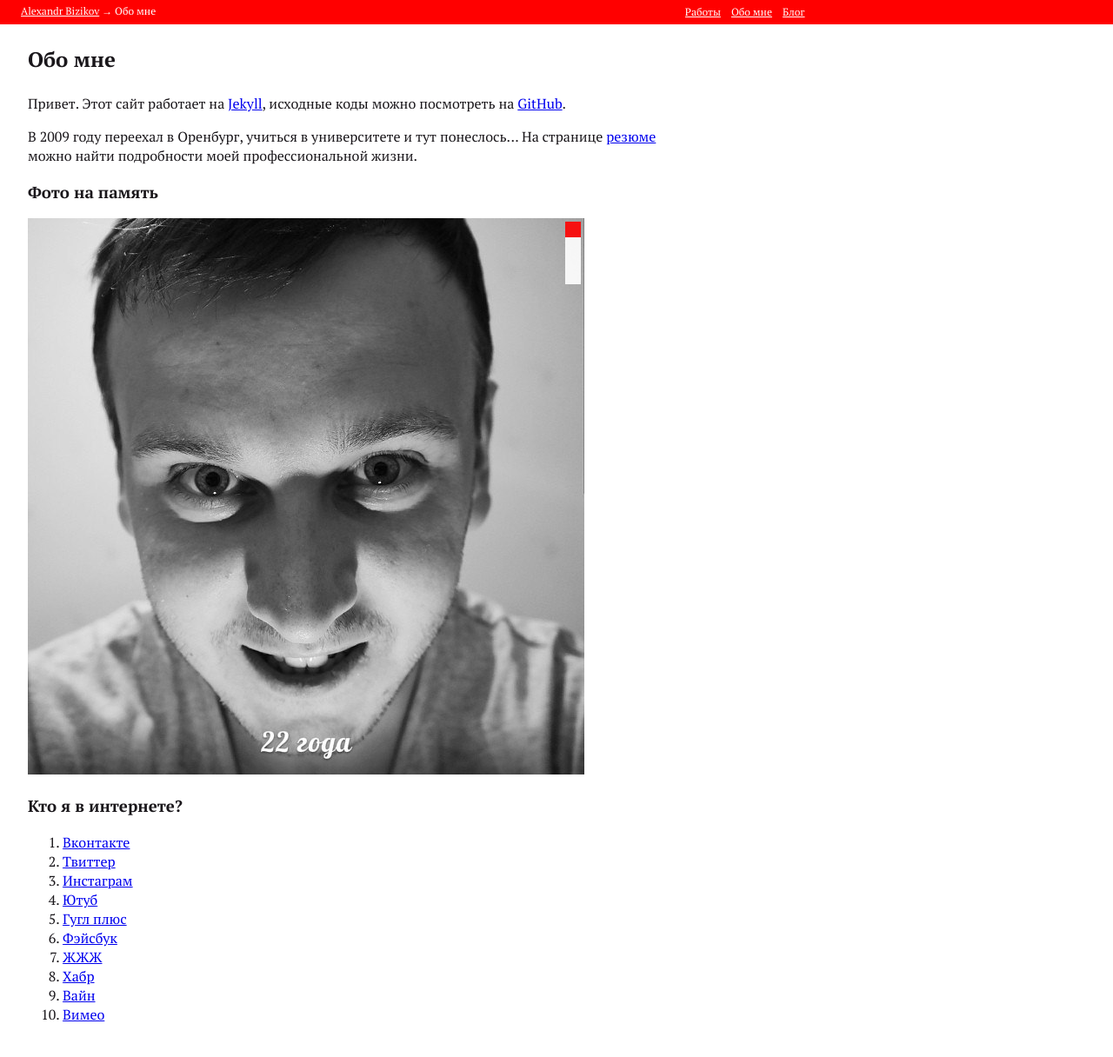
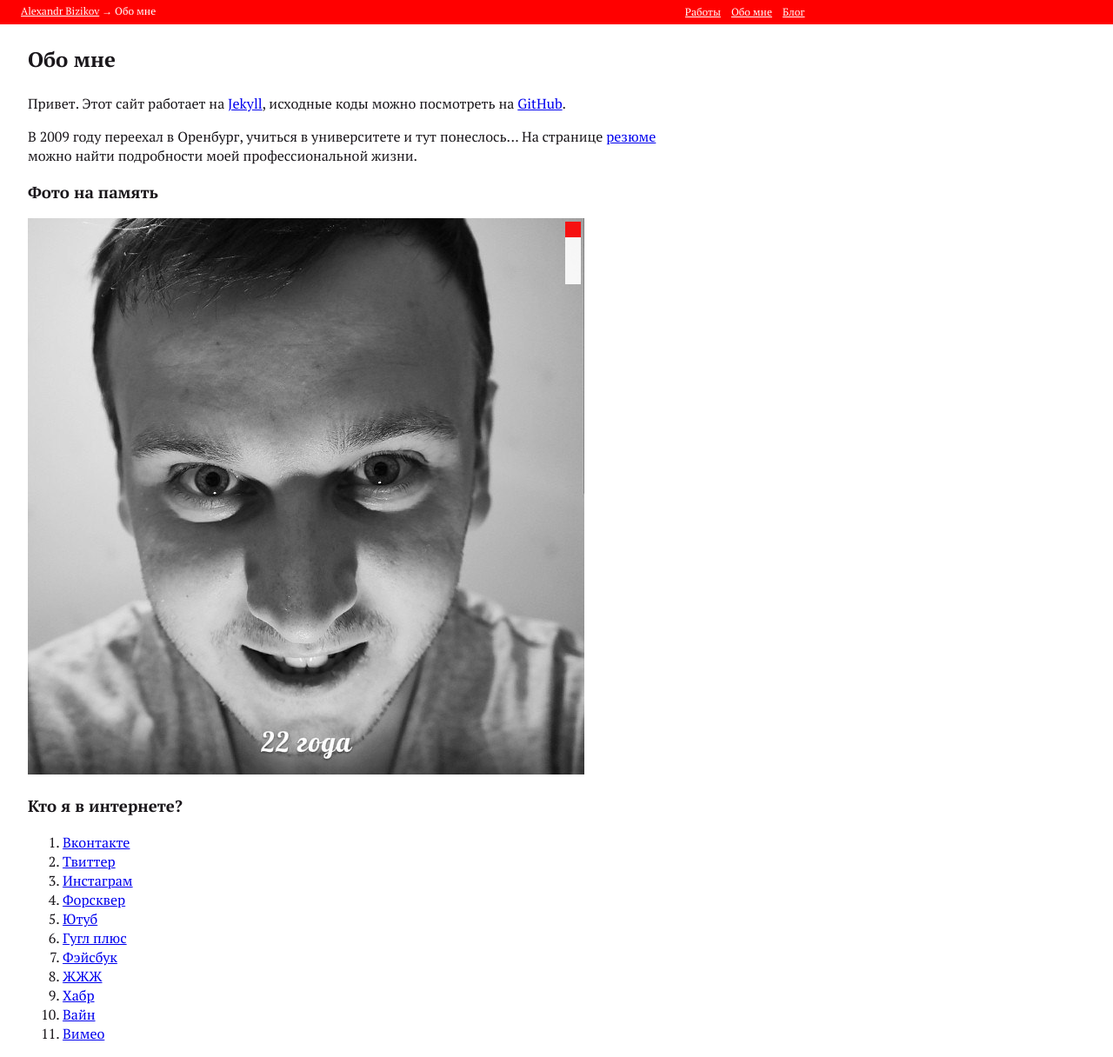
Before and after one commit to anna-vanlee/bizikov.ru, a Jekyll site: the page built from about/index.html, in a window 1280 px wide. Shown: the whole page at 87% size. Built offline with Jekyll 4.4.1, drawn with Linux system fonts in a browser that asks for light colours; comment, search, counter and statistics services are not loaded; before the commit the page ends 1194 px from its top, so only the background shows below that.

Commit message:
add foursquare

```diff
--- a/about/index.html
+++ b/about/index.html
@@ -26,6 +26,7 @@ description: Привет. Этот сайт работает на Jekyll, ис
     <li><a href="http://vk.com/bizikov">Вконтакте</a></li>
     <li><a href="http://twitter.com/bizi">Твиттер</a></li>
     <li><a href="http://instagram.com/bizikov">Инстаграм</a></li>
+    <li><a href="https://ru.foursquare.com/bizi">Форсквер</a></li>
     <li><a href="https://www.youtube.com/user/Bizikov">Ютуб</a></li>
     <li><a href="https://plus.google.com/109525416130157014075">Гугл плюс</a></li>
     <li><a href="http://facebook.com/bizikov">Фэйсбук</a></li>
```
